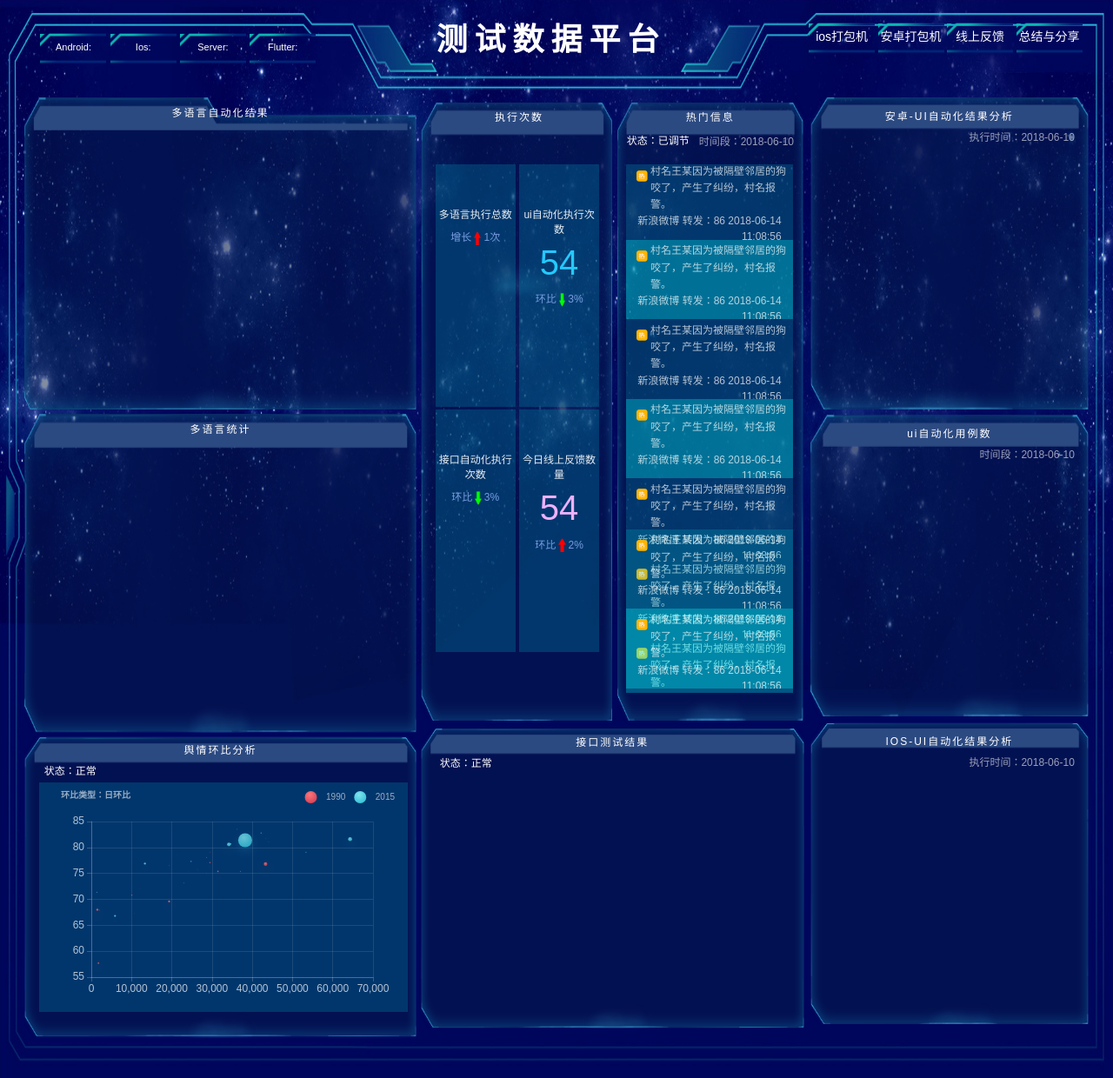
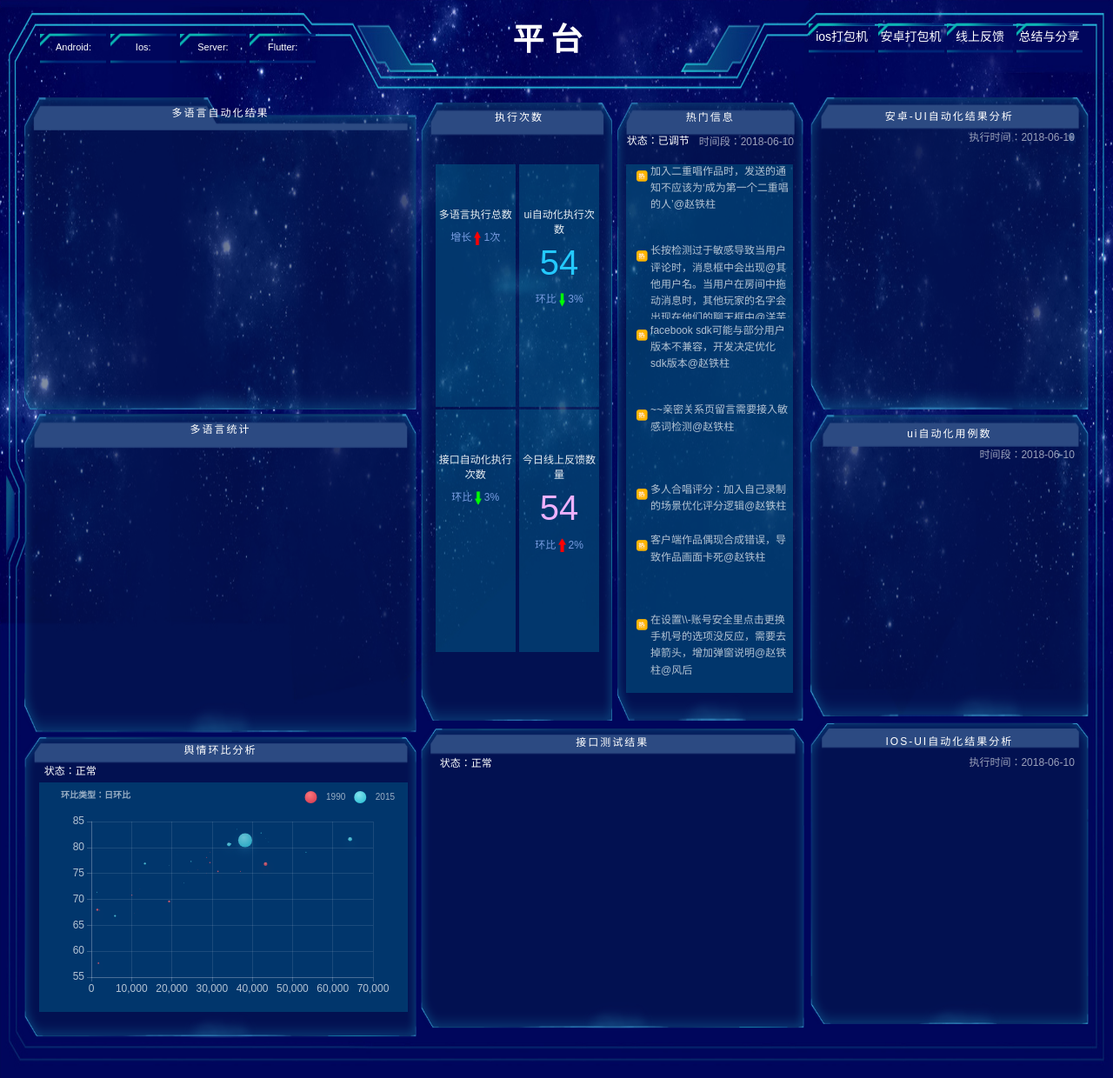
Before and after one commit to pjoo83/interface_test, a Django app: template myapp/templates/dashboard.html in a window 1280 px wide. Shown: the whole page at 87% size. Run offline with Django 4.2, Linux system fonts and the light colour scheme; the template is opened without the code that fills it, so the values that code supplies are empty.

Commit message:
改文案

```diff
--- a/myapp/templates/dashboard.html
+++ b/myapp/templates/dashboard.html
@@ -18,7 +18,7 @@
             <li>Flutter:<span id='flutter_count'></span></li>
         </ul>
     </div>
-    <h1 class="tith1 fl">测试数据平台</h1>
+    <h1 class="tith1 fl">平台</h1>
     <div class=" fr topbnt_right">
         <ul>
             <li>
@@ -90,75 +90,76 @@
             <div class="lefttoday_tit "><p class="fl">状态：已调节</p>
                 <p class="fr">时间段：2018-06-10</p></div>
             <div class="left2_table pumiddboxttop2_cont" id="review_box">
-                <ul id="comment1">
+                <ul id="comment1" style="overflow: scroll" >
                     <li>
-                        <p class="text_l">村名王某因为被隔壁邻居的狗咬了，产生了纠纷，村名报警。</p>
-                        <p class="text_r">新浪微博 转发：86 2018-06-14 11:08:56</p>
-                    </li>
-                    <li class="bg">
-                        <p class="text_l">村名王某因为被隔壁邻居的狗咬了，产生了纠纷，村名报警。</p>
-                        <p class="text_r">新浪微博 转发：86 2018-06-14 11:08:56</p>
+                        <p class="text_l"> 客户端作品偶现合成错误，导致作品画面卡死@赵铁柱</p>
+<!--                        <p class="text_r">新浪微博 转发：86 2018-06-14 11:08:56</p>-->
                     </li>
                     <li>
-                        <p class="text_l">村名王某因为被隔壁邻居的狗咬了，产生了纠纷，村名报警。</p>
-                        <p class="text_r">新浪微博 转发：86 2018-06-14 11:08:56</p>
-                    </li>
-                    <li class="bg">
-                        <p class="text_l">村名王某因为被隔壁邻居的狗咬了，产生了纠纷，村名报警。</p>
-                        <p class="text_r">新浪微博 转发：86 2018-06-14 11:08:56</p>
+                        <p class="text_l">在设置\\-账号安全里点击更换手机号的选项没反应，需要去掉箭头，增加弹窗说明@赵铁柱@风后</p>
+<!--                        <p class="text_r">新浪微博 转发：86 2018-06-14 11:08:56</p>-->
                     </li>
                     <li>
-                        <p class="text_l">村名王某因为被隔壁邻居的狗咬了，产生了纠纷，村名报警。</p>
-                        <p class="text_r">新浪微博 转发：86 2018-06-14 11:08:56</p>
-                    </li>
-                    <li class="bg">
-                        <p class="text_l">村名王某因为被隔壁邻居的狗咬了，产生了纠纷，村名报警。</p>
-                        <p class="text_r">新浪微博 转发：86 2018-06-14 11:08:56</p>
+                        <p class="text_l">加入二重唱作品时，发送的通知不应该为‘成为第一个二重唱的人’@赵铁柱</p>
+<!--                        <p class="text_r">新浪微博 转发：86 2018-06-14 11:08:56</p>-->
                     </li>
                     <li>
-                        <p class="text_l">村名王某因为被隔壁邻居的狗咬了，产生了纠纷，村名报警。</p>
-                        <p class="text_r">新浪微博 转发：86 2018-06-14 11:08:56</p>
+                        <p class="text_l"> 长按检测过于敏感导致当用户评论时，消息框中会出现@其他用户名。当用户在房间中拖动消息时，其他玩家的名字会出现在他们的聊天框中@洋芋@赵铁柱</p>
+<!--                        <p class="text_r">新浪微博 转发：86 2018-06-14 11:08:56</p>-->
                     </li>
                     <li>
-                        <p class="text_l">村名王某因为被隔壁邻居的狗咬了，产生了纠纷，村名报警。</p>
-                        <p class="text_r">新浪微博 转发：86 2018-06-14 11:08:56</p>
+                        <p class="text_l"> facebook sdk可能与部分用户版本不兼容，开发决定优化sdk版本@赵铁柱</p>
+<!--                        <p class="text_r">新浪微博 转发：86 2018-06-14 11:08:56</p>-->
                     </li>
                     <li>
-                        <p class="text_l">村名王某因为被隔壁邻居的狗咬了，产生了纠纷，村名报警。</p>
-                        <p class="text_r">新浪微博 转发：86 2018-06-14 11:08:56</p>
+                        <p class="text_l"> ~~亲密关系页留言需要接入敏感词检测@赵铁柱</p>
+<!--                        <p class="text_r">新浪微博 转发：86 2018-06-14 11:08:56</p>-->
                     </li>
                     <li>
-                        <p class="text_l">村名王某因为被隔壁邻居的狗咬了，产生了纠纷，村名报警。</p>
-                        <p class="text_r">新浪微博 转发：86 2018-06-14 11:08:56</p>
+                        <p class="text_l">多人合唱评分：加入自己录制的场景优化评分逻辑@赵铁柱</p>
+<!--                        <p class="text_r">新浪微博 转发：86 2018-06-14 11:08:56</p>-->
                     </li>
                     <li>
-                        <p class="text_l">村名王某因为被隔壁邻居的狗咬了，产生了纠纷，村名报警。</p>
-                        <p class="text_r">新浪微博 转发：86 2018-06-14 11:08:56</p>
+                        <p class="text_l">私信不支持发送heif格式图片导致发送失败@崔风机</p>
+<!--                        <p class="text_r">新浪微博 转发：86 2018-06-14 11:08:56</p>-->
                     </li>
                     <li>
-                        <p class="text_l">村名王某因为被隔壁邻居的狗咬了，产生了纠纷，村名报警。</p>
-                        <p class="text_r">新浪微博 转发：86 2018-06-14 11:08:56</p>
+                        <p class="text_l">性能问题导致，无法从播放列表中删除歌曲@小白</p>
+<!--                        <p class="text_r">新浪微博 转发：86 2018-06-14 11:08:56</p>-->
                     </li>
                     <li>
-                        <p class="text_l">村名王某因为被隔壁邻居的狗咬了，产生了纠纷，村名报警。</p>
-                        <p class="text_r">新浪微博 转发：86 2018-06-14 11:08:56</p>
+                        <p class="text_l">房间搜索没有全量更新索引的逻辑，部分增量数据会不能及时同步，曲库计划增加全量逻辑@洋芋</p>
+<!--                        <p class="text_r">新浪微博 转发：86 2018-06-14 11:08:56</p>-->
                     </li>
                     <li>
-                        <p class="text_l">村名王某因为被隔壁邻居的狗咬了，产生了纠纷，村名报警。</p>
-                        <p class="text_r">新浪微博 转发：86 2018-06-14 11:08:56</p>
+                        <p class="text_l">直播中有异常关播，导致直播时长统计错误@星辰@洋芋</p>
+<!--                        <p class="text_r">新浪微博 转发：86 2018-06-14 11:08:56</p>-->
                     </li>
                     <li>
-                        <p class="text_l">村名王某因为被隔壁邻居的狗咬了，产生了纠纷，村名报警。</p>
-                        <p class="text_r">新浪微博 转发：86 2018-06-14 11:08:56</p>
+                        <p class="text_l">问题1:用户在私信窗口向上滚动查看之前与其他用户的会话的消息，但是没有再往上滚动。</p>
+                        <p class="text_r"> 原因：私信页面底层实现逻辑重构需求引出：私信数据为200条一页，修改这个需求时，分页功能丢失，导致未请求下一页。</p>
+
                     </li>
                     <li>
-                        <p class="text_l">村名王某因为被隔壁邻居的狗咬了，产生了纠纷，村名报警。</p>
-                        <p class="text_r">新浪微博 转发：86 2018-06-14 11:08:56</p>
+                        <p class="text_l"> 问题2：个人页合唱tab看不见历史作品\n\n- 原因：多人合唱需求上线时，修改合唱作品页，分页功能丢失，导致未请求下一页。</p>
+                        <p class="text_r"> 有数据列表的相关修改时，都需要看下分页是否正常：比如榜单，作品列表，关注人列表等</p>
                     </li>
-                    <li>
-                        <p class="text_l">村名王某因为被隔壁邻居的狗咬了，产生了纠纷，村名报警。</p>
-                        <p class="text_r">新浪微博 转发：86 2018-06-14 11:08:56</p>
-                    </li>
+<!--                    <li>-->
+<!--                        <p class="text_l">村名王某因为被隔壁邻居的狗咬了，产生了纠纷，村名报警。</p>-->
+<!--                        <p class="text_r">新浪微博 转发：86 2018-06-14 11:08:56</p>-->
+<!--                    </li>-->
+<!--                    <li>-->
+<!--                        <p class="text_l">村名王某因为被隔壁邻居的狗咬了，产生了纠纷，村名报警。</p>-->
+<!--                        <p class="text_r">新浪微博 转发：86 2018-06-14 11:08:56</p>-->
+<!--                    </li>-->
+<!--                    <li>-->
+<!--                        <p class="text_l">村名王某因为被隔壁邻居的狗咬了，产生了纠纷，村名报警。</p>-->
+<!--                        <p class="text_r">新浪微博 转发：86 2018-06-14 11:08:56</p>-->
+<!--                    </li>-->
+<!--                    <li>-->
+<!--                        <p class="text_l">村名王某因为被隔壁邻居的狗咬了，产生了纠纷，村名报警。</p>-->
+<!--                        <p class="text_r">新浪微博 转发：86 2018-06-14 11:08:56</p>-->
+<!--                    </li>-->
                 </ul>
                 <ul id="comment2"></ul>
             </div>
@@ -857,7 +858,9 @@
         })
     }
 
-    window.onload=roll(35);
+    window.onload = function() {
+    roll(35);
+    };
      function roll(t) {
             var ul1 = document.getElementById("comment1");
             var ul2 = document.getElementById("comment2");
```
